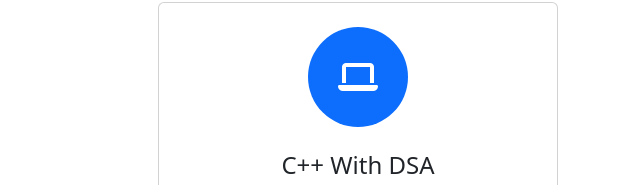
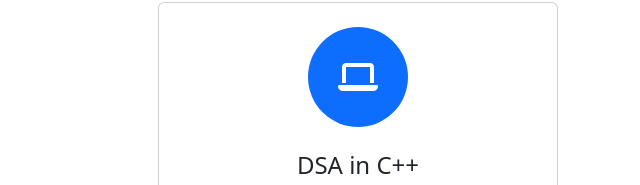
Before and after one commit to Sayedshaikh/Portfolio-Website, a plain HTML site: page index.html in a window 1280 px wide. Shown: the part 1044-1229 px from the top of the page, 640-1280 px from the left. Drawn offline with nearby package versions, Linux system fonts and the light colour scheme.

Commit message:
dsa in c++

```diff
--- a/index.html
+++ b/index.html
@@ -67,7 +67,7 @@
         </div>
         <div class="card mt-5 d-flex flex-column align-items-center text-center bg-white p-4" style="width: 25rem">
           <i class="text-white bg-primary d-flex align-items-center justify-content-center fs-2 rounded-circle fa-solid fa-laptop"></i>
-          <h3 class="mt-4 h4">C++ With DSA</h3>
+          <h3 class="mt-4 h4">DSA in C++</h3>
           <p class="text-center">Proficient in C++ with a strong focus on Data Structures and Algorithms (DSA), I leverage C++'s powerful Standard Template Library (STL) to efficiently implement and optimize complex data structures such as trees, graphs, and hash tables.</p>
         </div>
         <div class="card mt-5 d-flex flex-column align-items-center text-center bg-white p-4" style="width: 25rem">
--- a/style.css
+++ b/style.css
@@ -32,7 +32,6 @@
 
   #portfolio img {
     height: 250px;
-    /* width: 250px; */
     object-fit: cover;
   }
 
```
